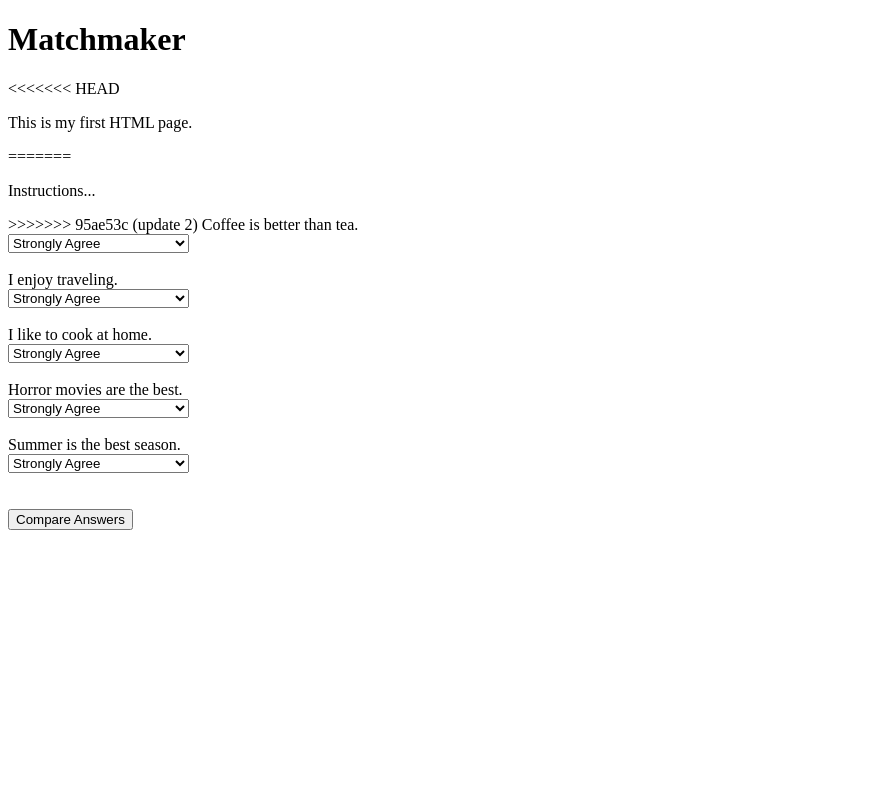
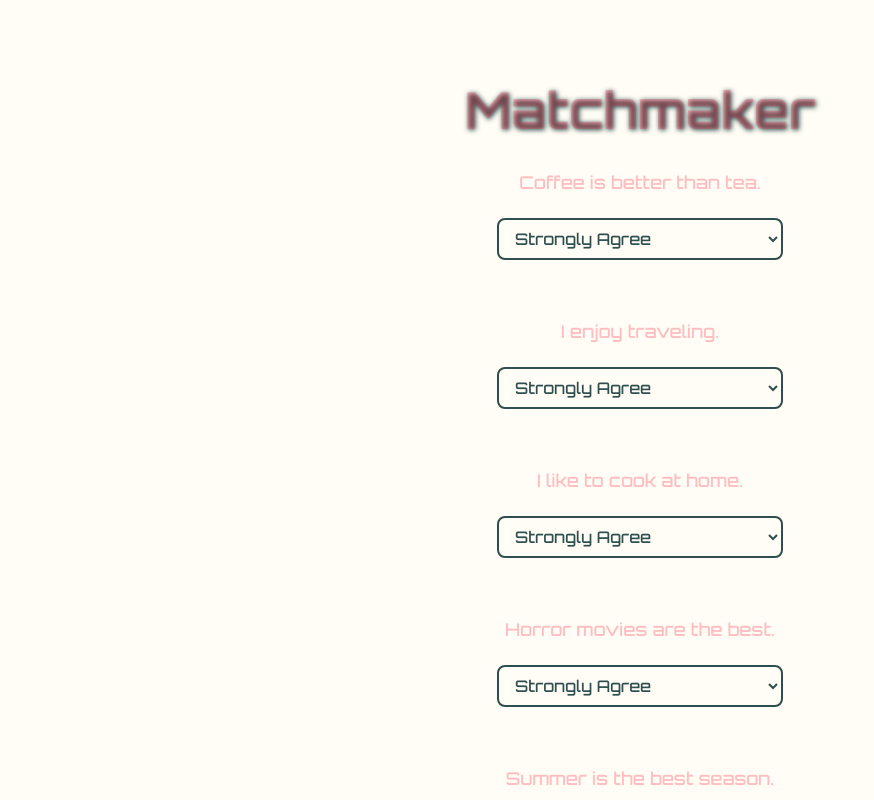
Before and after one commit to Ag-2063/matchmaker, a plain HTML site: page index.html in a window 1280 px wide. Shown: the top 800 px of the page, without its empty margins (0-874 px from the left). Drawn offline with Linux system fonts and the light colour scheme.

Commit message:
Update index.html

```diff
--- a/index.html
+++ b/index.html
@@ -3,15 +3,98 @@
 <head>
     <meta charset="UTF-8">
     <title>Matchmaker</title>
+<style>
+    @import url('https://fonts.googleapis.com/css2?family=Orbitron:wght@500&display=swap');
+
+ body {
+            background-color: #FFFDF5E6;
+            color: #FF2F4F4F;
+            font-family: 'Orbitron', sans-serif;
+            display: flex;
+            flex-direction: column;
+            align-items: center;
+            padding: 40px;
+        }
+
+        h1 {
+            font-size: 3rem;
+            letter-spacing: 2px;
+            text-shadow: 1px 1px 5px #2F4F4F;
+            margin-bottom: 30px;
+        }
+
+        label {
+            font-size: 1.1rem;
+            margin-bottom: 5px;
+            display: block;
+        }
+
+        select {
+            font-family: 'Orbitron', sans-serif;
+            font-size: 1rem;
+            padding: 8px 12px;
+            margin-bottom: 20px;
+            border: 2px solid #2F4F4F;
+            border-radius: 8px;
+            background-color: #FFFDF5;
+            color: #2F4F4F;
+            outline: none;
+            transition: 0.3s all;
+        }
+
+        select:hover {
+            border-color: #FF2F4F;
+            box-shadow: 0 0 10px #FF2F4F44;
+        }
+
+        button {
+            font-family: 'Orbitron', sans-serif;
+            font-size: 1.2rem;
+            padding: 10px 20px;
+            border: none;
+            border-radius: 10px;
+            background: linear-gradient(135deg, #2F4F4F, #FF2F4F);
+            color: #FFFDF5;
+            cursor: pointer;
+            transition: 0.3s all;
+            margin-top: 20px;
+        }
+
+        button:hover {
+            transform: scale(1.05);
+            box-shadow: 0 0 15px #FF2F4F66;
+        }
+
+        #compatibility {
+            font-size: 1.5rem;
+            margin-top: 30px;
+            text-align: center;
+            text-shadow: 1px 1px 3px #2F4F4F44;
+        }
+
+        select, button {
+            min-width: 250px;
+        }
+
+        /* Responsive */
+        @media (max-width: 500px) {
+            body {
+                padding: 20px;
+            }
+
+            h1 {
+                font-size: 2.2rem;
+            }
+
+            select, button {
+                min-width: 200px;
+            }
+        }
+    </style>
 </head>
 <body>
 
     <h1>Matchmaker</h1>
-<<<<<<< HEAD
-    <p>This is my first HTML page.</p>
-=======
-    <p>Instructions...</p>
->>>>>>> 95ae53c (update 2)
 
     <label>Coffee is better than tea.</label><br />
 	<select id="q1">
```
